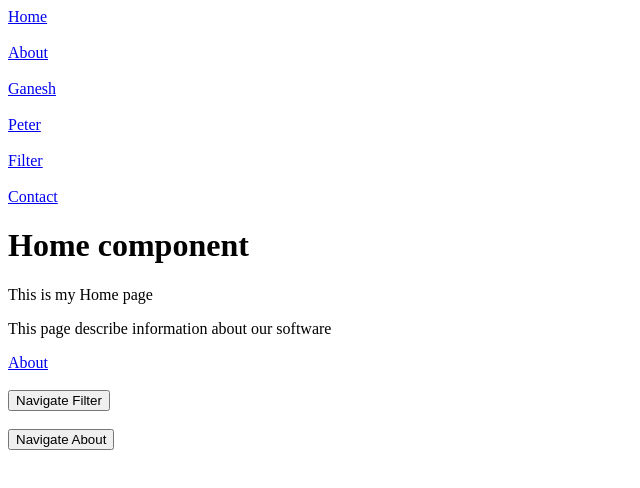
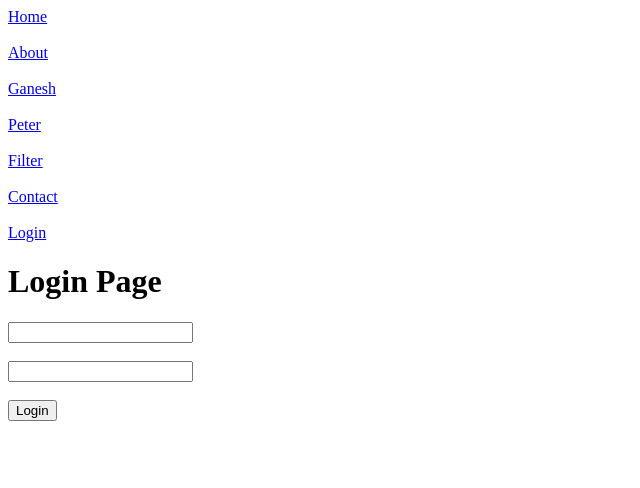
Before and after one commit to maggipawar/Reactjs_tutorial, a React (Create React App) app: page /login in a window 1280 px wide. Before the commit this address led to /. Shown: the top 488 px of the page, without its empty margins (0-640 px from the left). Built offline with nearby package versions, Linux system fonts and the light colour scheme.

Commit message:
Protected Routing example with functional component

```diff
--- a/src/App.js
+++ b/src/App.js
@@ -3,13 +3,15 @@
 import { About } from "./Components/About";
 import { Home } from "./Components/Home";
 import { NavBar } from "./Components/Navbar";
-import { Page404 } from "./Components/Page404";
+// import { Page404 } from "./Components/Page404";
 import { User } from "./Components/User";
 import { Filter } from "./Components/Filter";
 import { Contact } from "./Components/Contact";
 import { Channel } from "./Components/Channel";
 import { Other } from "./Components/Other";
 import { Company } from "./Components/Company";
+import { Login } from "./Components/Login";
+import { Protected } from "./Components/Protected";
 
 export const App = () => {
   return (
@@ -17,14 +19,15 @@
       <BrowserRouter>
         <NavBar />
         <Routes>
-          <Route path="/" element={<Home />} />
-          <Route path="/about" element={<About />} />
+          <Route path="/" element={<Protected Component={Home} />} />
+          <Route path="/login" element={<Login />} />
+          <Route path="/about" element={<Protected Component={About} />} />
           {/* it redirect on page 404 */}
           {/* <Route path="/*" element={<Page404 />} />
           {/* it redirect on Home page */}
           <Route path="/*" element={<Navigate to={"/"} />} />
           <Route path="/user/:name" element={<User />} />
-          <Route path="/filter" element={<Filter />} />
+          <Route path="/filter" element={<Protected Component={Filter} />} />
           <Route path="/contact/" element={<Contact />}>
             <Route path="company" element={<Company />} />
             <Route path="channel" element={<Channel />} />
--- /dev/null
+++ b/src/Components/Login.js
@@ -0,0 +1,25 @@
+import { useEffect } from "react";
+import { useNavigate } from "react-router-dom";
+
+export const Login = () => {
+  const login = () => {
+    localStorage.setItem("login", true);
+    navigate("/");
+  };
+  const navigate = useNavigate();
+  useEffect(() => {
+    let login = localStorage.getItem("login");
+    if (login) {
+      navigate("/");
+    }
+  });
+
+  return (
+    <>
+      <h1>Login Page</h1>
+      <input type="text" /> <br /> <br />
+      <input type="text" /> <br /> <br />
+      <button onClick={login}>Login</button>
+    </>
+  );
+};
--- a/src/Components/Navbar.js
+++ b/src/Components/Navbar.js
@@ -8,7 +8,8 @@
       <Link to="/user/ganesh">Ganesh</Link> <br /> <br />
       <Link to="/user/peter">Peter</Link> <br /> <br />
       <Link to="/filter">Filter</Link> <br /> <br />
-      <Link to={"/contact"}>Contact</Link>
+      <Link to={"/contact"}>Contact</Link> <br /> <br />
+      <Link to={"/login"}>Login</Link>
     </>
   );
 };
--- /dev/null
+++ b/src/Components/Protected.js
@@ -0,0 +1,20 @@
+import { useEffect } from "react";
+import { useNavigate } from "react-router-dom";
+
+export const Protected = (props) => {
+  const { Component } = props;
+  const navigate = useNavigate();
+
+  useEffect(() => {
+    let login = localStorage.getItem("login");
+    if (!login) {
+      navigate("/login");
+    }
+  });
+
+  return (
+    <>
+      <Component />
+    </>
+  );
+};
```
